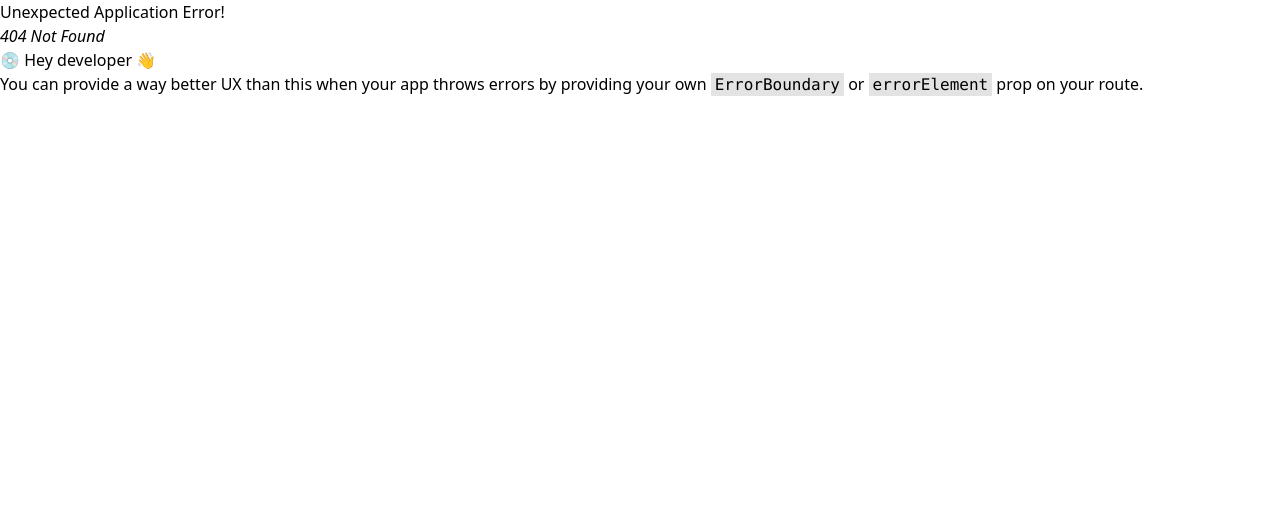
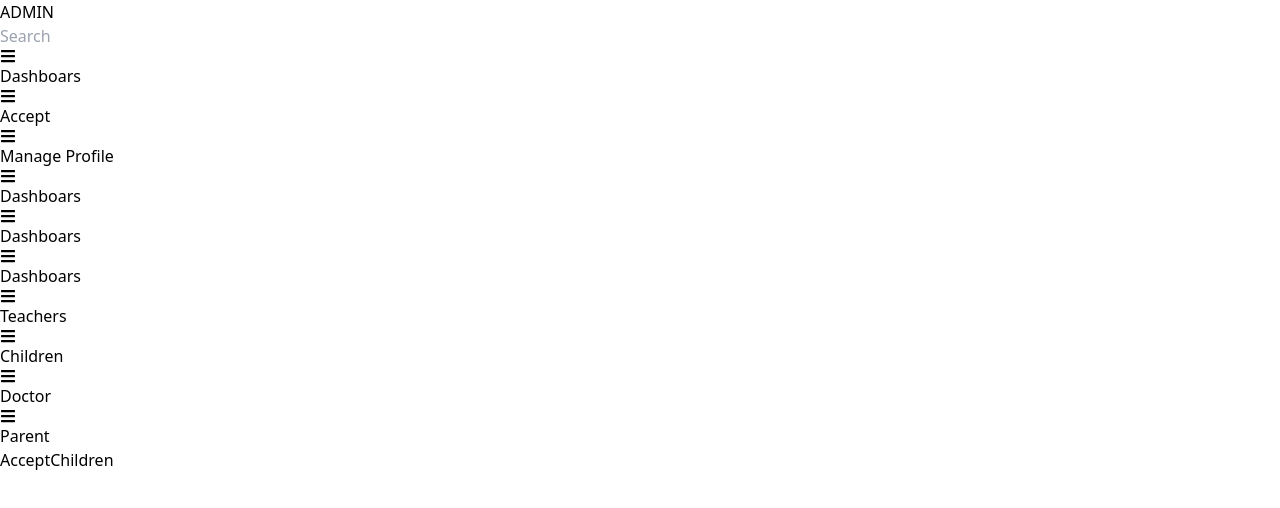
Before and after one commit to MernNihad/tinydots-react, a React (Vite) app: page /admin/accept/acceptchildren in a window 1280 px wide. Before the commit this address had no page. Shown: the top 508 px of the page. Built offline with nearby package versions, Linux system fonts and the light colour scheme.

Commit message:
created four newfiles and modified routes and reject

```diff
--- /dev/null
+++ b/src/admin/Accept/AcceptChildren.jsx
@@ -0,0 +1,9 @@
+import React from 'react'
+
+function AcceptChildren() {
+  return (
+    <div>AcceptChildren</div>
+  )
+}
+
+export default AcceptChildren
--- /dev/null
+++ b/src/admin/Accept/AcceptDoctor.jsx
@@ -0,0 +1,9 @@
+import React from 'react'
+
+function AcceptDoctor() {
+  return (
+    <div>AcceptDoctor</div>
+  )
+}
+
+export default AcceptDoctor
--- /dev/null
+++ b/src/admin/Accept/AcceptParents.jsx
@@ -0,0 +1,9 @@
+import React from 'react'
+
+function AcceptParents() {
+  return (
+    <div>AcceptParents</div>
+  )
+}
+
+export default AcceptParents
--- /dev/null
+++ b/src/admin/Accept/AcceptTeacher.jsx
@@ -0,0 +1,9 @@
+import React from 'react'
+
+function AcceptTeacher() {
+  return (
+    <div>AcceptTeacher</div>
+  )
+}
+
+export default AcceptTeacher
--- a/src/admin/Accept/Reject.jsx
+++ b/src/admin/Accept/Reject.jsx
@@ -1,29 +1,30 @@
 import { FaBars } from "react-icons/fa"
-import { useNavigate } from "react-router-dom"
+import { Outlet, useNavigate } from "react-router-dom"
 
 function Reject() {
 
   const navigate = useNavigate()
 
   return (
+    <div className="">
       <div className="flex gap-5">
-      <div onClick={() => navigate('/admin/accept')} className="py-3 flex items-center gap-3 hover:bg-white hover:text-black justify-center border-2 bg-slate-600 px-5 rounded-lg">
+        <div onClick={() => navigate('/admin/accept/acceptteacher')} className="py-3 flex items-center gap-3 hover:bg-white hover:text-black justify-center border-2 bg-slate-600 px-5 rounded-lg">
           <FaBars />
           <span>Teachers</span>
         </div>
 
-          <div onClick={() => navigate('/admin/accept')} className="py-3 flex items-center gap-3 hover:bg-white hover:text-black justify-center  border-2 bg-slate-600 px-5 rounded-lg">
+        <div onClick={() => navigate('/admin/accept/acceptchildren')} className="py-3 flex items-center gap-3 hover:bg-white hover:text-black justify-center  border-2 bg-slate-600 px-5 rounded-lg">
           <FaBars />
           <span>Children</span>
         </div>
 
 
-          <div onClick={() => navigate('/admin/accept')} className="py-3 flex items-center gap-3 hover:bg-white hover:text-black justify-center  border-2 bg-slate-600 px-5 rounded-lg">
+        <div onClick={() => navigate('/admin/accept/acceptdoctor')} className="py-3 flex items-center gap-3 hover:bg-white hover:text-black justify-center  border-2 bg-slate-600 px-5 rounded-lg">
           <FaBars />
           <span>Doctor</span>
         </div>
 
-          <div onClick={() => navigate('/admin/accept')} className="py-3 flex items-center gap-3 hover:bg-white hover:text-black justify-center  border-2 bg-slate-600 px-5 rounded-lg">
+        <div onClick={() => navigate('/admin/accept/acceptparents')} className="py-3 flex items-center gap-3 hover:bg-white hover:text-black justify-center  border-2 bg-slate-600 px-5 rounded-lg">
           <FaBars />
           <span>Parent</span>
         </div>
@@ -34,6 +35,11 @@ function Reject() {
 
 
 
+
+      </div>
+      <div>
+        <Outlet />
+      </div>
     </div>
   )
 }
--- a/src/admin/manageprofile/Profile.jsx
+++ b/src/admin/manageprofile/Profile.jsx
@@ -1,11 +1,11 @@
 import { FaBars } from "react-icons/fa"
-import { useNavigate } from "react-router-dom"
+import { Outlet, useNavigate } from "react-router-dom"
 
 function Profile() {
     const navigate=useNavigate();
   return (
     <div className="flex gap-4">
-       <div onClick={() => navigate('/admin/profile')} className="border-2 border-black px-6 py-1 flex gap-3 hover:bg-zinc-400 rounded-lg">
+       <div onClick={() => navigate('/admin/profile/')} className="border-2 border-black px-6 py-1 flex gap-3 hover:bg-zinc-400 rounded-lg">
             <FaBars className="mt-1" />
             <span>Teachers</span>
           </div>
@@ -21,6 +21,8 @@ function Profile() {
             <FaBars className="mt-1" />
             <span>Parents</span>
           </div>
+
+
     </div>
   )
 }
```
Also changed, not shown: src/Routes/Routes.jsx (+23 -1 lines). Lines whose indentation alone changed are shown as unchanged.
